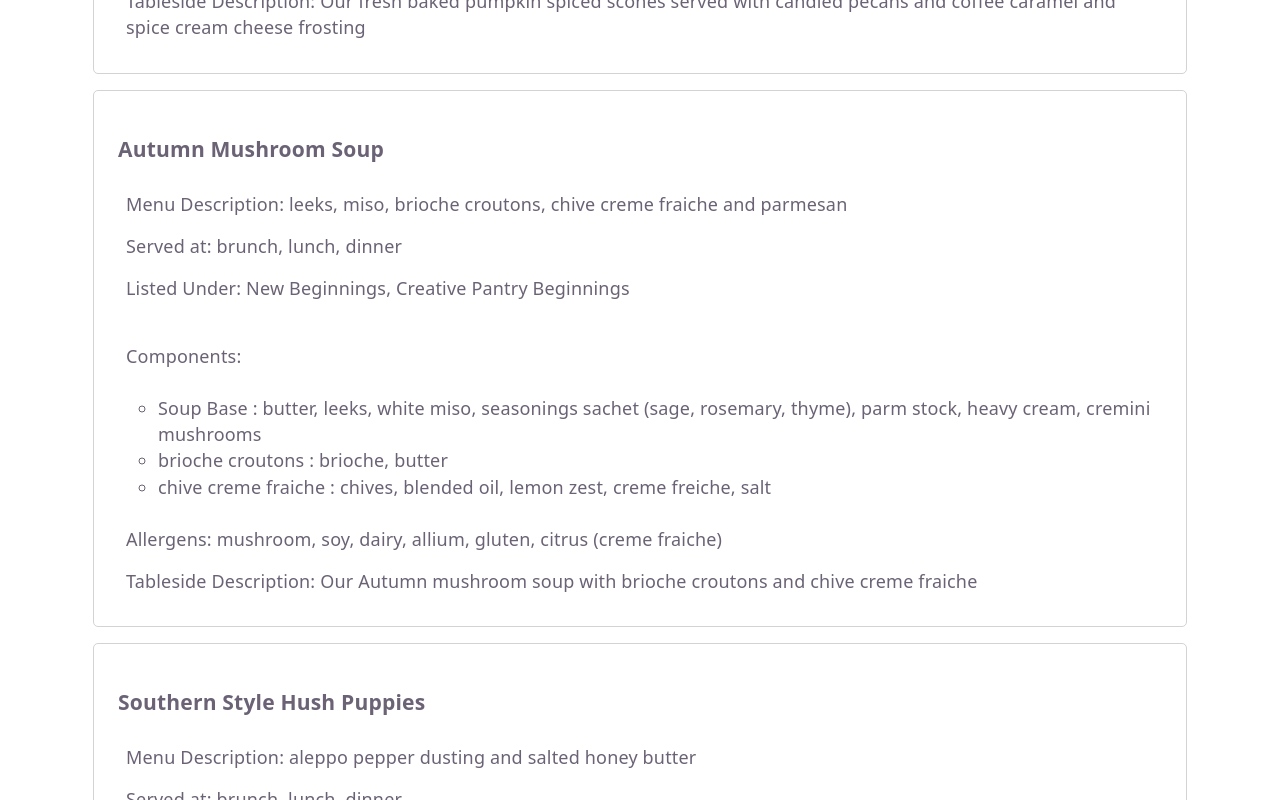
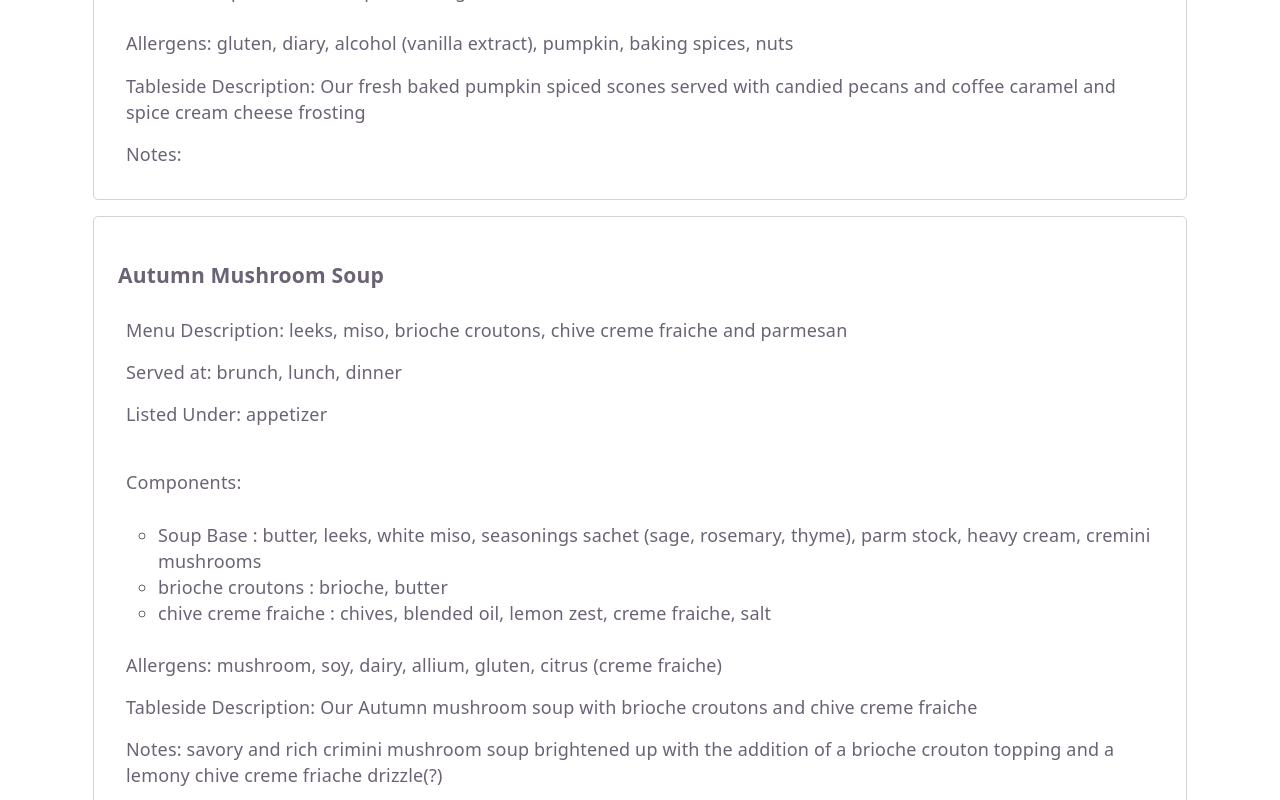
Before and after one commit to amgallo1213/LoveMenu, a React (Vite) app: page / in a window 1280 px wide. Shown: the part 1560-2360 px from the top of the page. Built offline with nearby package versions, Linux system fonts and the light colour scheme.

Commit message:
added to data file

```diff
--- a/src/components/Card.jsx
+++ b/src/components/Card.jsx
@@ -20,6 +20,7 @@ const Card = ({ food }) => {
 
                 <p>Allergens: {food.allergens}</p>
                 <p>Tableside Description: {food.tableside}</p>
+                <p>Notes: {food.notes}</p>
             </div>
 
 
--- a/src/data.js
+++ b/src/data.js
@@ -4,7 +4,7 @@ export const foods = [
         "name" : "Baby Buttermilk Drop Biscuits",
         "menuDescription" : "with our fresh Pear-Ginger Jam",
         "meal" : "brunch",
-        "category" : "New Beginnings",
+        "category" : "appetizer",
         "components" : [
             [
             "Biscuits : flour, salt, sugar, baking powder, buter, buttermilk, heavy cream"
@@ -21,7 +21,7 @@ export const foods = [
         "name" : "Sirarcha Bacon Candy",
         "menuDescription" : "Five Sweet and Spicy Strips",
         "meal" : "brunch",
-        "category" : "New Beginnings",
+        "category" : "appetizer",
         "components" : [
             [
             " Glaze : maple syrup, rice wine vinegar, sriracha, black pepper, aleppo pepper"
@@ -38,7 +38,7 @@ export const foods = [
         "name" : "Warm Pumpkin Scones",
         "menuDescription" : "Whipped Fall Spice Cream Cheese, Peacans and Coffee Caramel",
         "meal" : "brunch",
-        "category" : "New Beginnings",
+        "category" : "appetizer",
         "components" : [
             ["scones : AP flour, salt, baking powder, sugar, ground nutmeg, ground cinnamon, pumpkin spice mix, pumpkin puree, molassed, heavy cream"
             ],
@@ -59,7 +59,7 @@ export const foods = [
         "name" : "Autumn Mushroom Soup",
         "menuDescription" : "leeks, miso, brioche croutons, chive creme fraiche and parmesan",
         "meal" : "brunch, lunch, dinner",
-        "category" : "New Beginnings, Creative Pantry Beginnings",
+        "category" : "appetizer",
         "components" : [
             [
             "Soup Base : butter, leeks, white miso, seasonings sachet (sage, rosemary, thyme), parm stock, heavy cream, cremini mushrooms"
@@ -68,18 +68,19 @@ export const foods = [
             "brioche croutons : brioche, butter"
             ],
             [
-            "chive creme fraiche : chives, blended oil, lemon zest, creme freiche, salt"
+            "chive creme fraiche : chives, blended oil, lemon zest, creme fraiche, salt"
             ],
         ],
         "allergens" : "mushroom, soy, dairy, allium, gluten, citrus (creme fraiche)",
-        "tableside" : "Our Autumn mushroom soup with brioche croutons and chive creme fraiche"
+        "tableside" : "Our Autumn mushroom soup with brioche croutons and chive creme fraiche",
+        "notes" : "savory and rich crimini mushroom soup brightened up with the addition of a brioche crouton topping and a lemony chive creme friache drizzle(?) "
     },
     {
         "id" : 4,
         "name" : "Southern Style Hush Puppies",
         "menuDescription" : "aleppo pepper dusting and salted honey butter",
         "meal" : "brunch, lunch, dinner",
-        "category" : "New Beginnings (brunch), Creative Pantry Beginnings (lunch, dinner)",
+        "category" : "appetizer",
         "components" : [
             [
             "hush puppies : eggs, sugar, onion, flour, cornmeal, baking powder, salt, old bay, buttermilk"
@@ -87,16 +88,20 @@ export const foods = [
             [
             "old bay : celery salt, red & black pepper, paprika, garlic powder, onion powder, mustard, dill, ginger, bay leaf, allspice, coriander, nutmeg, clove, mace, lemon peel"
             ],
+            [
+            "aleppo pepper : fruity, tart, sweet-hot -- adds a bright acidity and a sweet heat"
+            ]
         ],
         "allergens" : "gluten, dairy, allium, capsaicin, eggs, garlic, citrus, mustard",
-        "tableside" : "Savory hush puppies with honey butter"
+        "tableside" : "Savory hush puppies with honey butter",
+        "notes" : "8 per order"
     },
     {
         "id" : 5,
         "name" : "Burrata 'Toast'",
         "menuDescription" : "arugula, fennel, rosemary, almonds, fresh autumn grapes, mostarda",
         "meal" : "brunch, lunch, dinner",
-        "category" : "New Beginnings, Creative Pantry Beginnings",
+        "category" : "appetizer",
         "components" : [
             [
             "BUILD : arugula, fennel and radish tossed with rosemary vinaigrette. Mostarda is drizzled on plate and is garnished with candied almonds, grape halves, chives, and maldon salt."
@@ -121,14 +126,15 @@ export const foods = [
             ]
         ],
         "allergens" : "nuts, citrus, alcohol, vinegar, gluten (toast), dairy, mustard, allium",
-        "tableside" : "Our fall burrata toast with fennel, arugula salad, candied almonds, autumnal grapes and a grape mostarda"
+        "tableside" : "Our fall burrata toast with fennel, arugula salad, candied almonds, autumnal grapes and a grape mostarda",
+        "notes" : ""
     },
     {
         "id" : 6,
         "name" : "Crispy Fried Green Tomatoes",
         "menuDescription" : "creole ranch and housemade sweet & sour pickles",
         "meal" : "brunch, lunch, dinner",
-        "category" : "New Beginnings, Creative Pantry Beginnings",
+        "category" : "appetizer",
         "components" : [
             [
             "Progresso bread crumb : Panko, fennel seeds, black pepper, white pepper, chili powder, garlic powder, onion powder, thyme, rosemary, dry oregano, salt"
@@ -147,14 +153,14 @@ export const foods = [
             ],
         ],
         "allergens" : "allium, dairy, citrus, capsaicin, gluten, soy, alcohol, egg, mustard",
-        "tableside" : "Our fried green tomatoes with creole ranc and bread and butter pickles"
+        "tableside" : "Our fried green tomatoes with creole ranch and bread and butter pickles"
     },
     {
         "id" : 7,
         "name" : "Ruby Red & Golden Beet Salad",
         "menuDescription" : "apples, walnuts, herb-yogurt dressing , local greens, lemon gastrique",
         "meal" : "brunch, lunch, dinner",
-        "category" : "New Beginnings, Creative Pantry Beginnings",
+        "category" : "appetizer",
         "components" : [
             [
             "salad base : ruby red beets, golden beets, apples, bay leaf, thyme, black peppercorns, red wine vinegar, white wine vinegar"
@@ -173,14 +179,15 @@ export const foods = [
             ],
         ],
         "allergens" : "allium, garlic (herb yogurt), alcohol, vinegar, citrus, nuts, capsaicin",
-        "tableside" : "OUr ruby and golden beet salad with apples, toasted walnuts on a bed of herb-yogurt dressing"
+        "tableside" : "Our ruby and golden beet salad with apples, toasted walnuts on a bed of herb-yogurt dressing",
+        "notes" : "red wine and white wine vinegar bring a tartness to the beats, while the herb yogurt provides a creamy base to mellow out the sharper flavors of the vegetables."
     },
     {
         "id" : 8,
         "name" : "Little Kale Salad",
         "menuDescription" : "carrot curls, golden raisins, sherry vinaigrette and parsley",
         "meal" : "brunch, lunch",
-        "category" : "New Beginnings, Creative Pantry Beginnings",
+        "category" : "appetizer",
         "components" : [
             [
             "salad mix : hydrated golden raisins, sherry vinaigrette, sliced green kale, shaved baby carrot, whole parsley, love lettuce mix"
@@ -197,7 +204,7 @@ export const foods = [
         "name" : "Shrimp & Grits",
         "menuDescription" : "gulf shrimp, local grits, southern shellfish sauce, onions and peppers",
         "meal" : "brunch, lunch",
-        "category" : "OG Classics",
+        "category" : "entree",
         "components" : [
             [
             " Grits : Castle Valley Mill Yellow Grits (local out of Doylestown, PA), buttermilk, butter "
@@ -217,7 +224,7 @@ export const foods = [
         "name" : "Healthy Frittata Wedge",
         "menuDescription" : "zucchini, ripe tomato, oregano, fresh mozzarella, and sweet basil sauce",
         "meal" : "brunch",
-        "category" : "OG Classics",
+        "category" : "entree",
         "components" : [
             [
             " Frittata Build : eggs, salt, roasted tomato, roasted zucchini, roasted squash, mozzarella, grated Parmesan "
@@ -234,7 +241,7 @@ export const foods = [
         "name" : "Turkey Avocado Melt",
         "menuDescription" : "fried egg, pepperjack, aioli, our english muffin, greens, and potatoes",
         "meal" : "brunch, lunch",
-        "category" : "OG Classics, Lunch",
+        "category" : "entree",
         "components" : [
             [
             " Build : sandwich is served open-faced on house made English muffins. House brined turkey is sliced, layered with Piquillo aioli, topped with avocado and melted pepper jack cheese "
@@ -260,7 +267,7 @@ export const foods = [
         "name" : "Take Me Away Fried Nashville Spicy Hot Chicken",
         "menuDescription" : "griddled brioche, pickles, and comeback sauce",
         "meal" : "brunch, lunch",
-        "category" : "OG Classics, Lunch",
+        "category" : "entree",
         "components" : [
             [
             " Chicken Batter : AP flour, semonlin, salt, black peppercorn, cumin seed, coriander seed, cayenne, rice flour, yellow mustard powder "
@@ -292,7 +299,7 @@ export const foods = [
         "name" : "Broccoli & Cheese Omelet",
         "menuDescription" : "spinach saute, bright herb-cheddar cream cheese, crispy potatoes",
         "meal" : "brunch, lunch",
-        "category" : "OG Classics, Lunch",
+        "category" : "entree",
         "components" : [
             [
             " Omelet Build : cracked egg mix (heavy cream, egg, spinach, brocooli, herb-cheddar "
@@ -312,7 +319,7 @@ export const foods = [
         "name" : "Handmade Ricotta Ravioli",
         "menuDescription" : "sweet corn saute, fresh basil sauce, and pepperconr breadcrumbs",
         "meal" : "brunch, lunch, dinner",
-        "category" : "OG Classics, Lunch, A Real Meal",
+        "category" : "entree, appetizer",
         "components" : [
             [
             " Build : Six ricotta ravioli, parm stock (contains allium), grated parm, butter "
@@ -341,7 +348,7 @@ export const foods = [
         "name" : "Truffle Scented Cauliflower Risotto",
         "menuDescription" : "brandied butternut squash, brown butter pears, rosemary hazelnuts",
         "meal" : "brunch, lunch, dinner",
-        "category" : "OG Classics, Lunch, Creative Pantry Beginnings",
+        "category" : "entree, appetizer",
         "components" : [
             [
             " Build : Risotto, cauliflower, parm stock, truffle butter, grated parm, creme fraiche, salt, lemon "
@@ -350,7 +357,7 @@ export const foods = [
             " Truffle Butter : truffle, truffle juice, truffle oil, shallots, bay leaves, butter, thyme, black pepper, lemon zest "
             ],
             [
-            " Brown Butter Brandy Vin : butter, pear, butternut squash, brandy, honey,apple cider vin, lemon juice, lemon zest "
+            " Brown Butter Brandy Vin : butter, pear, butternut squash, brandy, honey, apple cider vin, lemon juice, lemon zest "
             ],
             [
             " Garnish : mustard frills, brown butter brandy vin, microplaned parm, toasted hazelnuts, rosemary, chives "
@@ -364,7 +371,7 @@ export const foods = [
         "name" : "Lemon Poppy Seed Pancakes",
         "menuDescription" : "lemon buttercream and sour cherry sauce",
         "meal" : "brunch",
-        "category" : "OG Classics, Tasty Side Pieces",
+        "category" : "entree",
         "components" : [
             [
             " Pancake : AP flour, baking powder, salt, sugar, eggs, buttermilk, butter, poppy seeds "
@@ -377,14 +384,14 @@ export const foods = [
             ],
         ],
         "allergens" : "gluten, citrus, dairy, eggs",
-        "tableside" : "Or lemon poppy pancakes with sour cherry sauce and lemon buttercream"
+        "tableside" : "Our lemon poppy pancakes with sour cherry sauce and lemon buttercream"
     },
     {
         "id" : 17,
         "name" : "Posh Brunch",
         "menuDescription" : "truffle scented scramled eggs, brioche, potatoes, sauteed spinach",
         "meal" : "brunch",
-        "category" : "OG Classics",
+        "category" : "entree",
         "components" : [
             [
             " Build : scrambled eggs finished with Italian truffle butter, served with crisp potatoes, sauteed spinach, and a mixed green salad with a pink peppercorn vinaigrette "
@@ -404,7 +411,7 @@ export const foods = [
         "name" : "'Philly Special'",
         "menuDescription" : "Short rib burger, cooper sharp, fried onions, long-hot aioli, crispy potatoes, greens",
         "meal" : "brunch, lunch",
-        "category" : "OG Classics, Lunch",
+        "category" : "entree",
         "components" : [
             [
             " Burger : 8 oz La Frieda short rib patty "
@@ -427,7 +434,7 @@ export const foods = [
         "name" : "Chicken Caesar",
         "menuDescription" : "Crisp gem romaine, citrus scented caesar, black pepper croutons and parmesan",
         "meal" : "brunch, lunch, dinner (no chicken)",
-        "category" : "OG Classics, Lunch, Creative Pantry Beginnings",
+        "category" : "entree",
         "components" : [
             [
             " Caesar Salad Build : red and green romaine, red and green endive, parmesan, chives, tomato brushed croutons "
@@ -453,7 +460,7 @@ export const foods = [
         "name" : "Cucumber & Feta Salad",
         "menuDescription" : "tomatoes, pickled red onion, herb vinaigrette",
         "meal" : "brunch, lunch, dinner",
-        "category" : "Sides, Tasty Side Pieces",
+        "category" : "sides",
         "components" : [
             [
             " Build : crumbled feta, pickled basil, picked dill, cherry tomatoe, Aleppo, chives, dry oregano "
@@ -585,7 +592,7 @@ export const foods = [
         "name" : "Whole Grain Parker House Rolls",
         "menuDescription" : "chive butter",
         "meal" : "lunch, dinner",
-        "category" : "creative pantry beginnings ",
+        "category" : "appetizer ",
         "components" : [
             [
             " bread : honey, blended oil, AP flour, rye flour, salt, yeast, rolled oats, whole wheat flour, eggs "
@@ -595,14 +602,15 @@ export const foods = [
             ]
         ],
         "allergens" : "allium, honey, dairy, egg, gluten, canola oil",
-        "tableside" : "Parker house rolls with chive butter"
+        "tableside" : "Parker house rolls with chive butter",
+        "notes" : "warm whole wheat and rye rolls with a hint of sweetness served with a delicious chive butter. we also have a plain butter."
     },
     {
         "id" : 27,
         "name" : "Line Caught Tuna Crudo",
         "menuDescription" : "avocado, lime, sesame rice crisps, black garlic & kimchee dressings",
         "meal" : "lunch, dinner",
-        "category" : "creative pantry beginnings",
+        "category" : "appetizer",
         "components" : [
             [
             " tuna : line-caught from north & south carolina waters, chive rub (salt, sugar, aleppo, paprika, fennel seed, mustard seed) "
@@ -618,6 +626,9 @@ export const foods = [
             ],
             [
             "kimchi base (momoya) : water, salt, garlic, sugar, glucose, fructose syrup (corn), apple, msg, vinegar, mandarin orange, red pepper, pickled vegetables, bonito stock, squid extract, hydrolyzed soy protein, dried bonito, citric acid, ginger, xanthan gum "
+            ],
+            [
+                "veggies etc. : breakfast/watermelon/ninja radishes, avocado, lime segements"
             ]
         ],
         "allergens" : "allium, sesame, garlic, soy, citrus, vinegar, nightshade, canola oil, mustard seed, capsicum, corn, shellfish",
```
